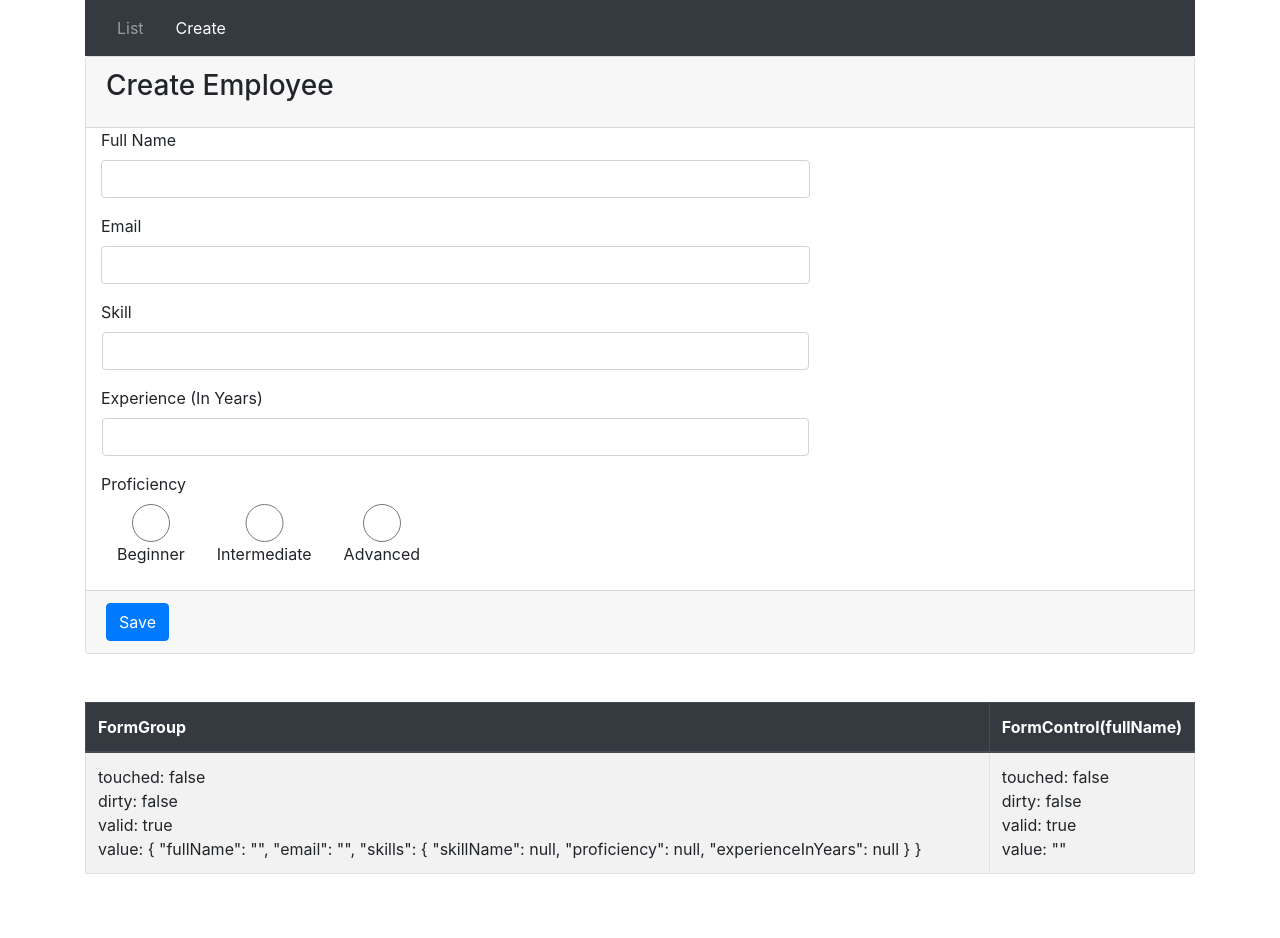
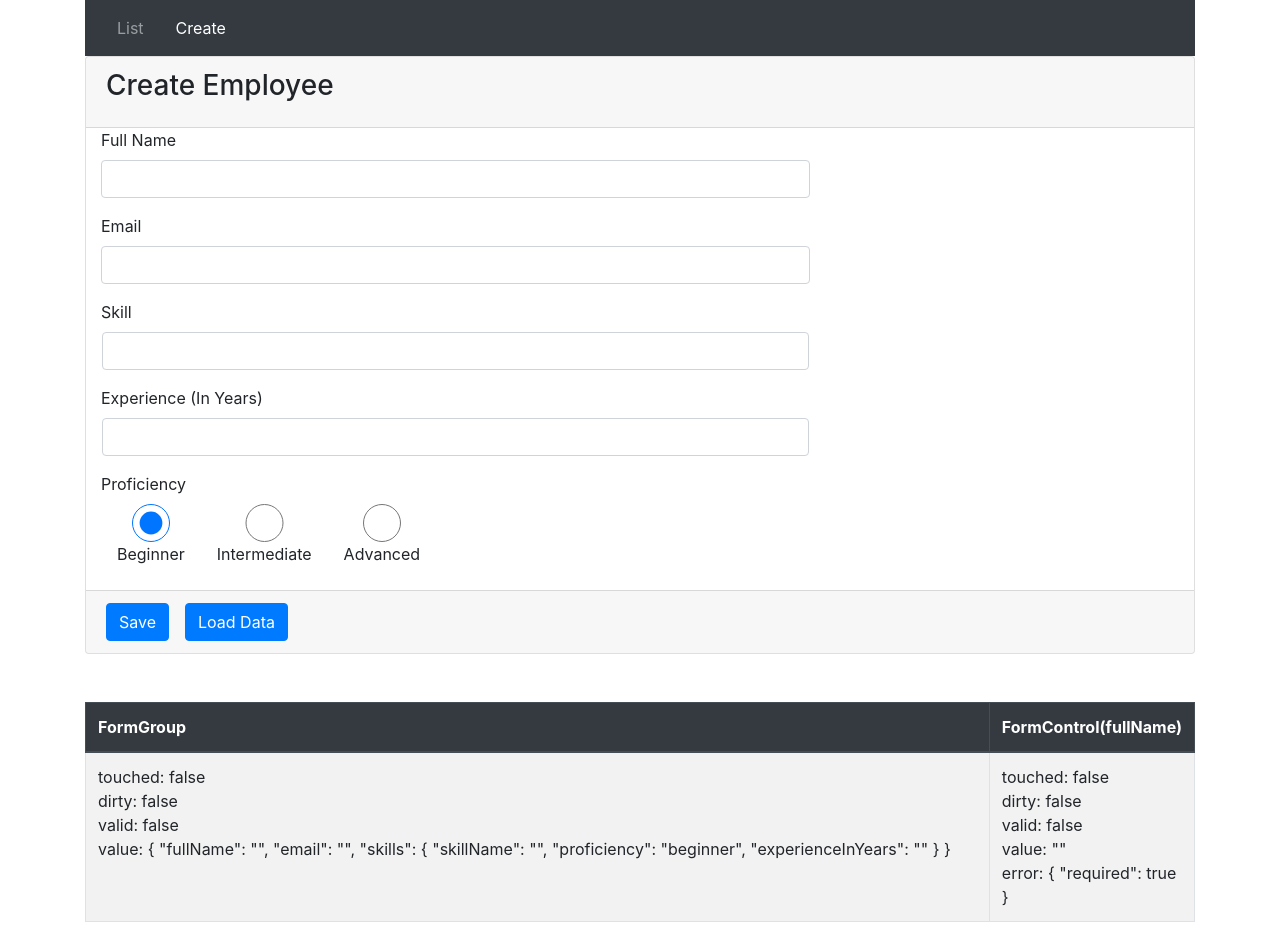
Before and after one commit to abhinavks3112/angular-js-basics, an Angular app: page /create in a window 1280 px wide. Before the commit the page ends 890 px from the top, so only its background shows below. Built offline with nearby package versions, Linux system fonts and the light colour scheme.

Commit message:
Forms validation added, setValue and patchValue's uses shown

```diff
--- a/src/app/employee/create-employee/create-employee.component.html
+++ b/src/app/employee/create-employee/create-employee.component.html
@@ -18,7 +18,24 @@ Note: With brackets we bind variable, which is declared in our component. Withou
             <div class="form-group">
                 <label class="col-sm-4 control-label" for="fullName">Full Name</label>
                 <div class="col-sm-8">
-                    <input class="form-control" id="fullName" formControlName="fullName" type="text">
+                    <!--
+                        1. Dynalically adding bootstrap class "is-invalid" using "[ngClass]" directive, to show red outline to input box, on condition that the textbox has been touched and left one time
+                        and there is validation error
+                        2. "invalid-feedback" bootstrap class: Showing error message in case of validation error by wrapping the message in this class
+                        3. *ngIf - checking condition to show different message on different condition
+                    -->
+                    <input class="form-control" id="fullName" formControlName="fullName" type="text"
+                        [ngClass]="{'is-invalid': employeeForm.controls.fullName.errors && ((employeeForm.controls.fullName.touched) || (employeeForm.controls.fullName.dirty))}">
+                    <div class="invalid-feedback"
+                        *ngIf="employeeForm.controls.fullName.errors && ((employeeForm.controls.fullName.touched) || (employeeForm.controls.fullName.dirty))">
+                        <span *ngIf="employeeForm.controls.fullName.errors.required">
+                            Please enter your full name
+                        </span>
+                        <span
+                            *ngIf="employeeForm.controls.fullName.errors.minlength || employeeForm.controls.fullName.errors.maxlength">
+                            Full name must be greater than 2 characters and less than 30 characters
+                        </span>
+                    </div>
                 </div>
             </div>
 
@@ -50,6 +67,7 @@ Note: With brackets we bind variable, which is declared in our component. Withou
 
                 <div class="form-group">
                     <label class="col-md-2 control-label" for="proficiency">Proficiency</label>
+                    <!-- Adding radio buttons for Proficiency field-->
                     <div class="col-md-10">
                         <label class="radio-inline px-3">
                             <input class="form-control" id="proficiency" formControlName="proficiency" type="radio"
@@ -72,7 +90,8 @@ Note: With brackets we bind variable, which is declared in our component. Withou
             </div>
         </div>
         <div class="card-footer">
-            <button class="btn btn-primary" type="submit">Save</button>
+            <button class="btn btn-primary mr-3" type="submit">Save</button>
+            <button class="btn btn-primary" type="button" (click)="onLoadDataClick()">Load Data</button>
         </div>
     </div>
 </form>
@@ -101,7 +120,8 @@ Note: With brackets we bind variable, which is declared in our component. Withou
                 touched: {{ employeeForm.controls.fullName.touched }} <br />
                 dirty: {{ employeeForm.controls.fullName.dirty }} <br />
                 valid: {{ employeeForm.controls.fullName.valid }} <br />
-                value: {{ employeeForm.controls.fullName.value | json }}
+                value: {{ employeeForm.controls.fullName.value | json }} <br />
+                error: {{ employeeForm.controls.fullName.errors | json }}
             </td>
         </tr>
     </tbody>
--- a/src/app/employee/create-employee/create-employee.component.ts
+++ b/src/app/employee/create-employee/create-employee.component.ts
@@ -1,5 +1,5 @@
 import { Component, OnInit } from '@angular/core';
-import { FormControl, FormGroup, FormBuilder } from '@angular/forms';
+import { FormControl, FormBuilder, Validators } from '@angular/forms';
 
 @Component({
   selector: 'app-create-employee',
@@ -8,24 +8,29 @@ import { FormControl, FormGroup, FormBuilder } from '@angular/forms';
 })
 export class CreateEmployeeComponent implements OnInit {
 
-  employeeForm = new FormGroup({
+  employeeForm = this.formBuilder.group({
     fullName: new FormControl(),
     email: new FormControl()
   });
 
+   /*
+   FormBuilder class provides a syntactic sugar or another way of declaring the formgroup, forcontrol and array instance.
+   It must be injected into the class's constructor first to use it elsewere on the form
+  */
   constructor(private formBuilder: FormBuilder) {
     this.createForm();
   }
 
  createForm(){
+
   this.employeeForm = this.formBuilder.group({
-    fullName: '',
-    email: '',
+    fullName: ['', [Validators.required, Validators.minLength(2), Validators.maxLength(30)]],
+    email: [''],
     // Creating nested formgroup skills
-    skills: new FormGroup({
-      skillName: new FormControl(),
-      proficiency: new FormControl(),
-      experienceInYears: new FormControl()
+    skills: this.formBuilder.group({
+      skillName: [''],
+      proficiency: ['beginner'],
+      experienceInYears: ['']
     })
   });
  }
@@ -34,11 +39,39 @@ export class CreateEmployeeComponent implements OnInit {
 
   }
 
+  onLoadDataClick(): void
+  {
+    /*
+     * when setValue is used then all control values MUST be given, we cannot leave any property out(eg. not giving value for skills will give error)
+     * when patchValue is used then we can update a subset of form controls Or we CAN update all values also
+    */
+    // this.employeeForm.setValue({
+    //   fullName: "Jack",
+    //   email: "Jack@abcdomain.com"
+    //   /* skills: {
+    //     skillName: "C#",
+    //     proficiency: "advanced",
+    //     experienceInYears: "6"
+    //   } */
+    // })
+
+    this.employeeForm.patchValue({
+      fullName: "Jack",
+      email: "Jack@abcdomain.com",
+      skills: {
+        skillName: "C#",
+        proficiency: "advanced",
+        experienceInYears: "6"
+      }
+    })
+  }
+
   onSubmit(): void {
     console.log(this.employeeForm.touched);
     console.log(this.employeeForm.value);
 
     console.log(this.employeeForm.controls.fullName.touched);
+    console.log(this.employeeForm.controls.fullName.errors);
   }
 
 }
```
